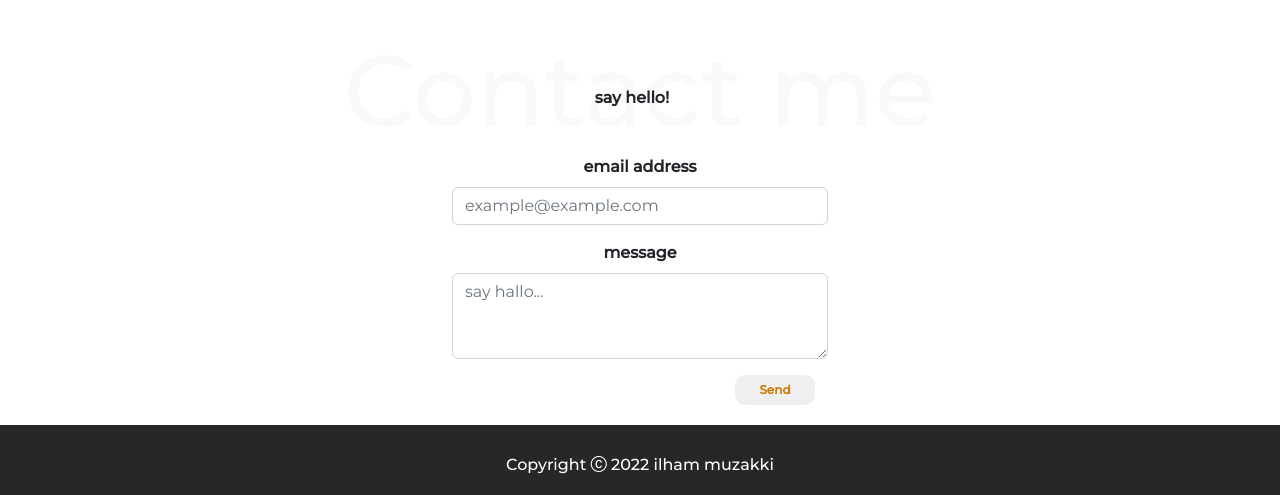
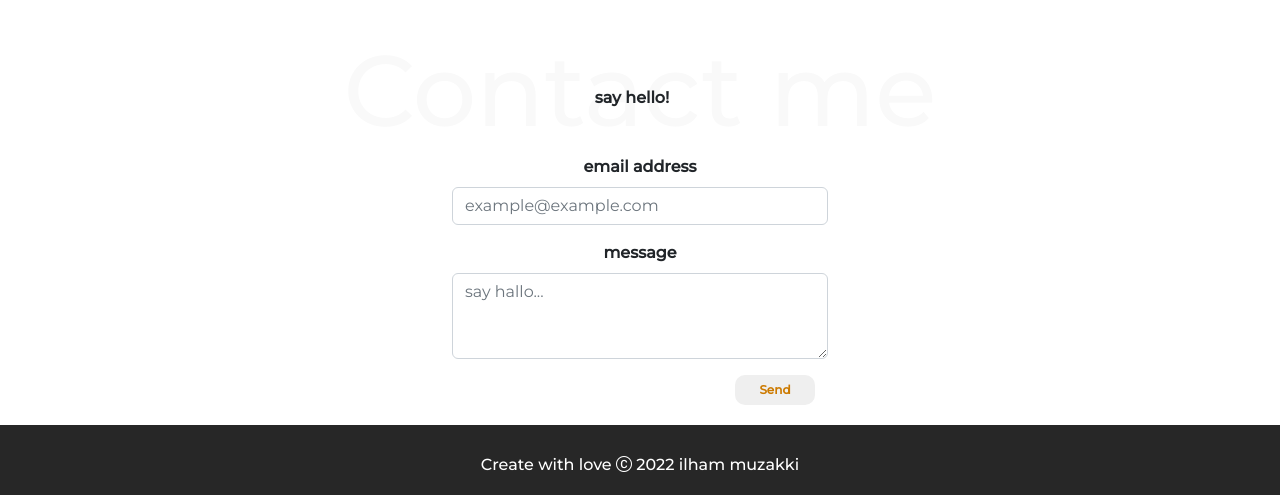
Before and after one commit to IlhamMuzzakki/IlhamMuzakki-Portfolio, a plain HTML site: page index.html in a window 1280 px wide. Shown: the part 2416-2911 px from the top of the page. Drawn offline with nearby package versions, Linux system fonts and the light colour scheme.

Commit message:
merubah footer

```diff
--- a/index.html
+++ b/index.html
@@ -165,7 +165,7 @@
 </section>
 
 <div class="container-fluid footer">
-  <h6>Copyright <i class="bi bi-c-circle"></i> 2022 ilham muzakki</h6>
+  <h6>Create with love <i class="bi bi-c-circle"></i> 2022 ilham muzakki</h6>
 </div>
 
 
```
